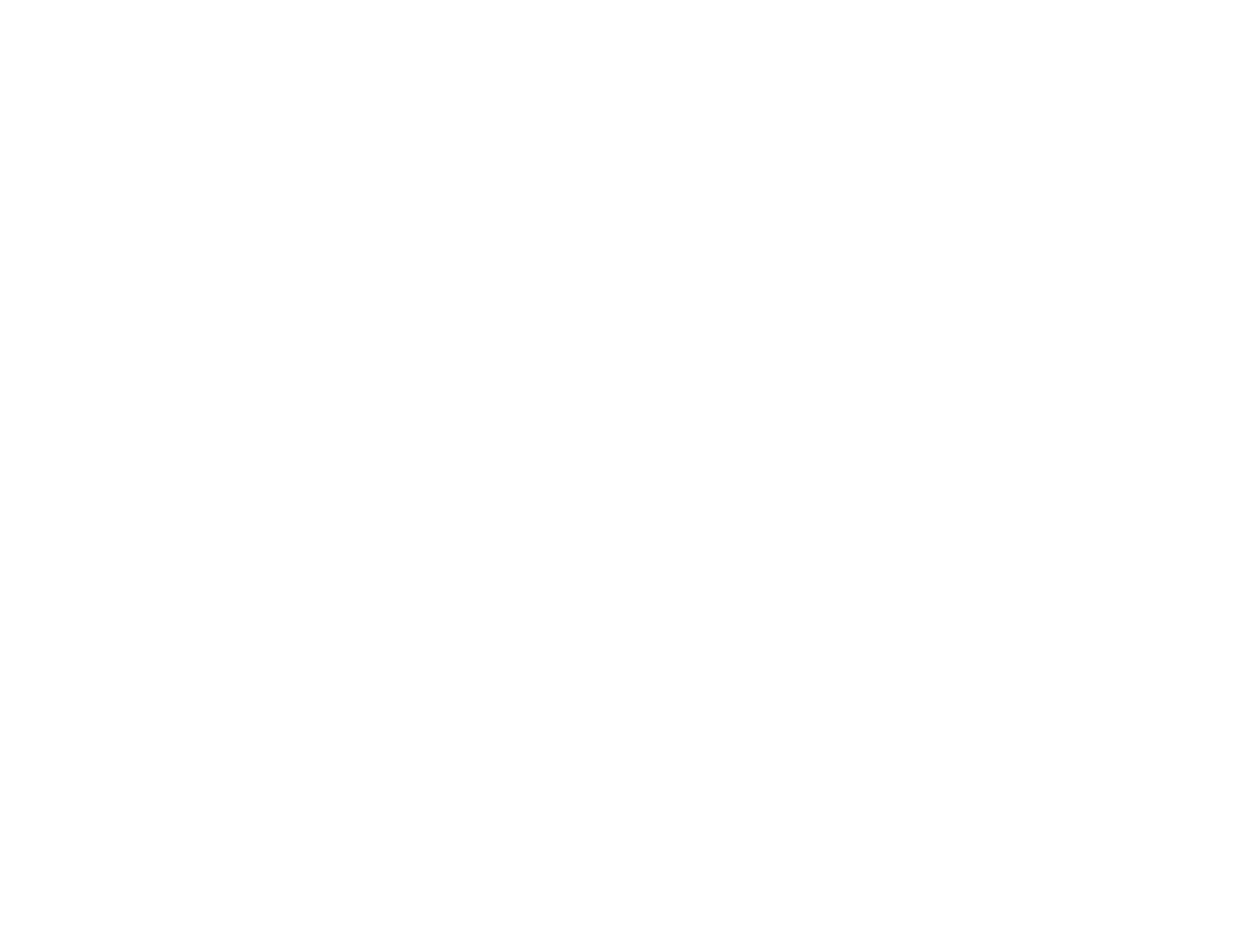
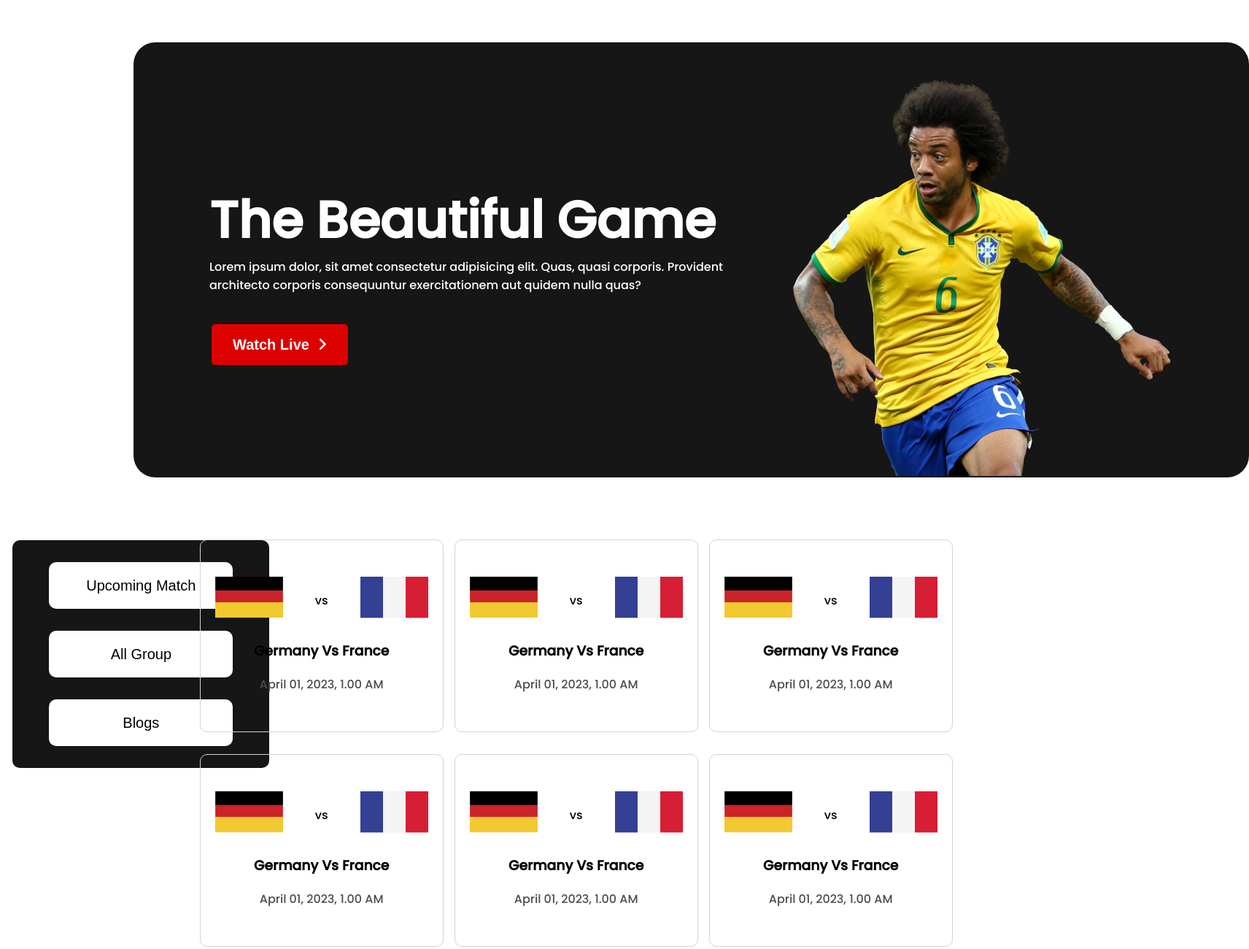
Before and after one commit to siam-asrar/fifa-world-cup, a plain HTML site: page upcoming-match.html in a window 1280 px wide. Shown: the top 1300 px of the page at 73% size, 1712 px wide, since content can reach past the window. Before the commit the page ends 800 px from the top, so only its background shows below. Drawn offline with Linux system fonts and the light colour scheme; a web font is replaced by a local one.

Commit message:
Design Done

```diff
--- a/assets/style/style.css
+++ b/assets/style/style.css
@@ -10,6 +10,9 @@
   width: 100%;
 }
 
+/*--------------------------------------------------------------------------
+Index
+--------------------------------------------------------------------------*/
 /* ----
 Header
 ------*/
@@ -29,6 +32,10 @@
   font-size: 70px;
 }
 
+.banner-container {
+  padding-top: 100px;
+}
+
 .banner-container p {
   color: white;
   font-weight: 400;
@@ -45,7 +52,6 @@
   border-radius: 5px;
   border: 0px;
   font-size: 20px;
-  margin-top: 100px;
 }
 
 .watch-live a,
@@ -108,9 +114,12 @@
 /* Article */
 .match-info {
   height: 800px;
+  width: 1000px;
   display: grid;
   grid-template-columns: repeat(3, 1fr);
-  padding: 15px;
+  padding: 25px;
+  margin-top: -20px;
+  margin-left: -60px;
 }
 
 .match-info button {
@@ -127,13 +136,17 @@
   width: 312px;
   height: 362px;
   padding: 15px;
-  margin-left: 10px;
   border: 1px solid lightgray;
   border-radius: 10px;
+  margin: 10px;
 }
 
 .match-details {
   display: flex;
+}
+
+.match-duration {
+  margin-right: 40px;
 }
 
 /* ----
@@ -201,3 +214,59 @@
 .footer-social hr {
   width: 50%;
 }
+
+/*--------------------------------------------------------------------------
+Index End
+--------------------------------------------------------------------------*/
+
+/*--------------------------------------------------------------------------
+Upcoming match
+--------------------------------------------------------------------------*/
+.fixture-container {
+  height: 500px;
+  width: 1000px;
+  display: grid;
+  grid-template-columns: repeat(3, 1fr);
+  column-gap: 20px;
+  text-align: center;
+  padding-bottom: 50px;
+  margin-bottom: 40px;
+}
+
+.match-fixture {
+  width: 312px;
+  height: 242px;
+  padding: 0px 10px;
+  padding-top: 20px;
+  margin-bottom: 15px;
+  margin-top: 15px;
+  margin-left: -5px;
+  border: 1px solid lightgray;
+  border-radius: 10px;
+}
+
+.match-fixture h3 {
+  margin-top: -10px;
+}
+
+.match-fixture span {
+  display: flex;
+  justify-content: space-between;
+  padding-bottom: 10px;
+}
+
+.match-fixture span img {
+  padding: 30px 10px;
+}
+
+.vs {
+  margin-top: 50px;
+}
+
+.match-time {
+  color: #4D4D4D;
+}
+
+/*--------------------------------------------------------------------------
+Upcoming match end
+--------------------------------------------------------------------------*/
--- a/upcoming-match.html
+++ b/upcoming-match.html
@@ -0,0 +1,140 @@
+<!DOCTYPE html>
+<html lang="en">
+
+<head>
+    <meta charset="UTF-8">
+    <meta http-equiv="X-UA-Compatible" content="IE=edge">
+    <meta name="viewport" content="width=device-width, initial-scale=1.0">
+    <title>Fifa World Cup</title>
+    <!--Style Sheet-->
+    <link rel="stylesheet" href="./assets/style/style.css">
+    <!--Font Awesome Icons-->
+    <script src="https://kit.fontawesome.com/e7568dbd3a.js" crossorigin="anonymous"></script>
+</head>
+
+<body>
+    <header>
+        <section class="header">
+            <div class="banner-container">
+                <h1 class="banner-heading">
+                    The Beautiful Game
+                </h1>
+                <p class="banner-para">
+                    Lorem ipsum dolor, sit amet consectetur adipisicing elit. Quas, quasi corporis. Provident architecto
+                    corporis consequuntur exercitationem aut quidem nulla quas?
+                </p>
+                <br>
+                <button class="watch-live" type="submit">
+                    <a href="">Watch Live </a>
+                    <span class="watch-live-icon">
+                        <em class="fa-solid fa-angle-right"></em>
+                    </span>
+                </button>
+            </div>
+            <div class="banner-img">
+                <img src="assets/images/Banner.png" alt="">
+            </div>
+        </section>
+    </header>
+
+    <main>
+        <section class="content">
+            <div class="navigation">
+                <nav class="nav">
+                    <ul>
+                        <li><button class="nav-btn"><a href="upcoming-match.html">Upcoming Match</a></button></li>
+                        <li><button class="nav-btn"><a href="index.html">All Group</a></button></li>
+                        <li><button class="nav-btn"><a href="index.html">Blogs</a></li></button></li>
+                    </ul>
+                </nav>
+            </div>
+            <article>
+                <div class="fixture-container">
+                    <div class="match-fixture">
+                        <span>
+                            <img src="assets/images/germany Flag.png" alt="Goal">
+                            <p class="vs"> vs </p>
+                            <img src="assets/images/Flag.png" alt="Goal">
+                        </span>
+                        <h3>Germany Vs France</h3>
+                        <p class="match-time">April 01, 2023, 1.00 AM</p>
+                    </div>
+                    <div class="match-fixture">
+                        <span>
+                            <img src="assets/images/germany Flag.png" alt="Goal">
+                            <p class="vs"> vs </p>
+                            <img src="assets/images/Flag.png" alt="Goal">
+                        </span>
+                        <h3>Germany Vs France</h3>
+                        <p class="match-time">April 01, 2023, 1.00 AM</p>
+                    </div>
+                    <div class="match-fixture">
+                        <span>
+                            <img src="assets/images/germany Flag.png" alt="Goal">
+                            <p class="vs"> vs </p>
+                            <img src="assets/images/Flag.png" alt="Goal">
+                        </span>
+                        <h3>Germany Vs France</h3>
+                        <p class="match-time">April 01, 2023, 1.00 AM</p>
+                    </div>
+                    <div class="match-fixture">
+                        <span>
+                            <img src="assets/images/germany Flag.png" alt="Goal">
+                            <p class="vs"> vs </p>
+                            <img src="assets/images/Flag.png" alt="Goal">
+                        </span>
+                        <h3>Germany Vs France</h3>
+                        <p class="match-time">April 01, 2023, 1.00 AM</p>
+                    </div>
+                    <div class="match-fixture">
+                        <span>
+                            <img src="assets/images/germany Flag.png" alt="Goal">
+                            <p class="vs"> vs </p>
+                            <img src="assets/images/Flag.png" alt="Goal">
+                        </span>
+                        <h3>Germany Vs France</h3>
+                        <p class="match-time">April 01, 2023, 1.00 AM</p>
+                    </div>
+                    <div class="match-fixture">
+                        <span>
+                            <img src="assets/images/germany Flag.png" alt="Goal">
+                            <p class="vs"> vs </p>
+                            <img src="assets/images/Flag.png" alt="Goal">
+                        </span>
+                        <h3>Germany Vs France</h3>
+                        <p class="match-time">April 01, 2023, 1.00 AM</p>
+                    </div>
+                </div>
+            </article>
+        </section>
+        <footer>
+            <div class="footer-main">
+                <div class="footer-banner">
+                    <h2>Goal</h2>
+                </div>
+                <hr>
+                <div class="footer-menu">
+                    <ul>
+                        <li><a href="">Contact Us</a></li>
+                        <li><a href="">Terms of Service</a></li>
+                        <li><a href="">Privacy Policy</a></li>
+                        <li><a href="">Privacy Settings</a></li>
+                        <li><a href="">Goal App</a></li>
+                        <li><a href="">Goal Live</a></li>
+                    </ul>
+                </div>
+                <div class="footer-social">
+                    <ul>
+                        <li><span><em class="fa-brands fa-facebook-square"></em> Facebook</span></li>
+                        <li><span><em class="fa-brands fa-twitter-square"></em> Twitter</span></li>
+                        <li><span><em class="fa-brands fa-linkedin"></em> Linkedin</span></li>
+                        <li><span><em class="fa-brands fa-youtube-square"></em> YouTube</span></li>
+                    </ul>
+                </div>
+            </div>
+        </footer>
+    </main>
+
+</body>
+
+</html>
```
Also changed, not shown: index.html (+18 -16 lines), assets/icons/Chat Icon.png (deleted), assets/icons/Time Icon.png (deleted), blogs.html (deleted).
